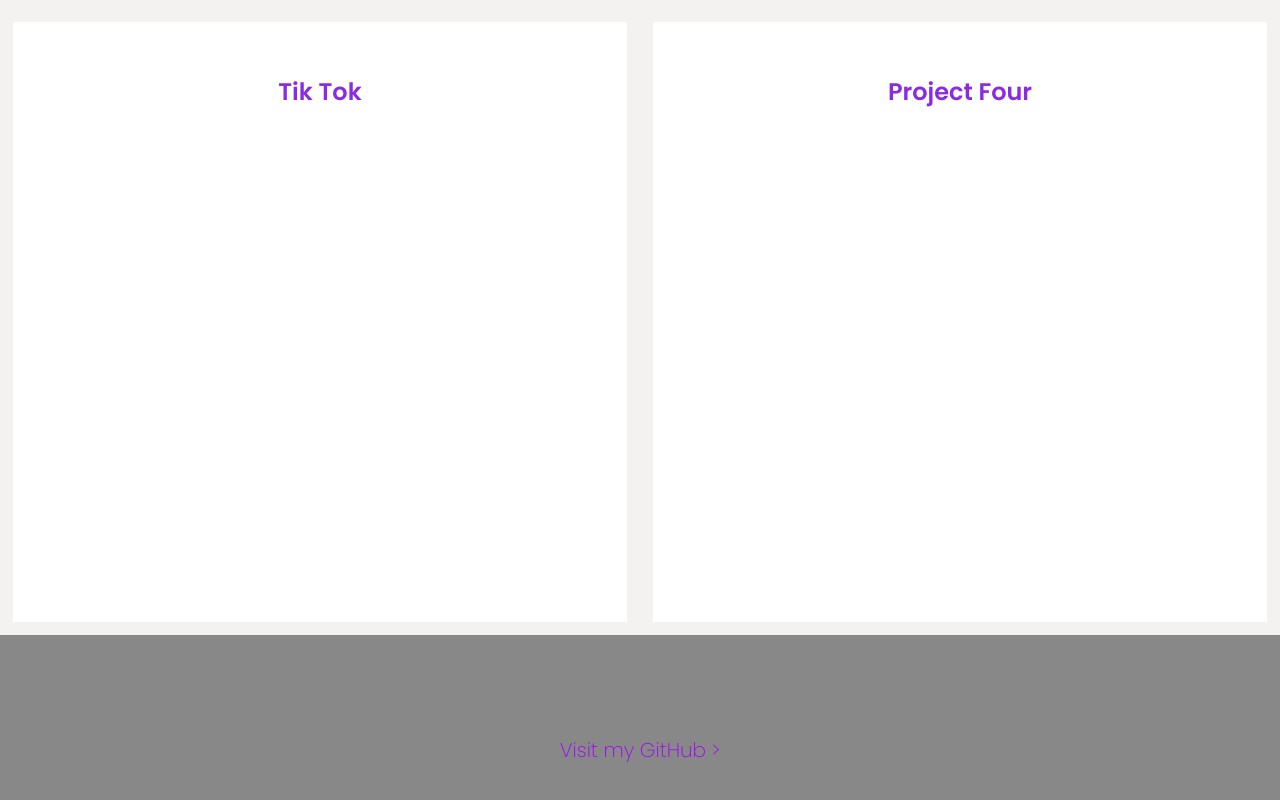
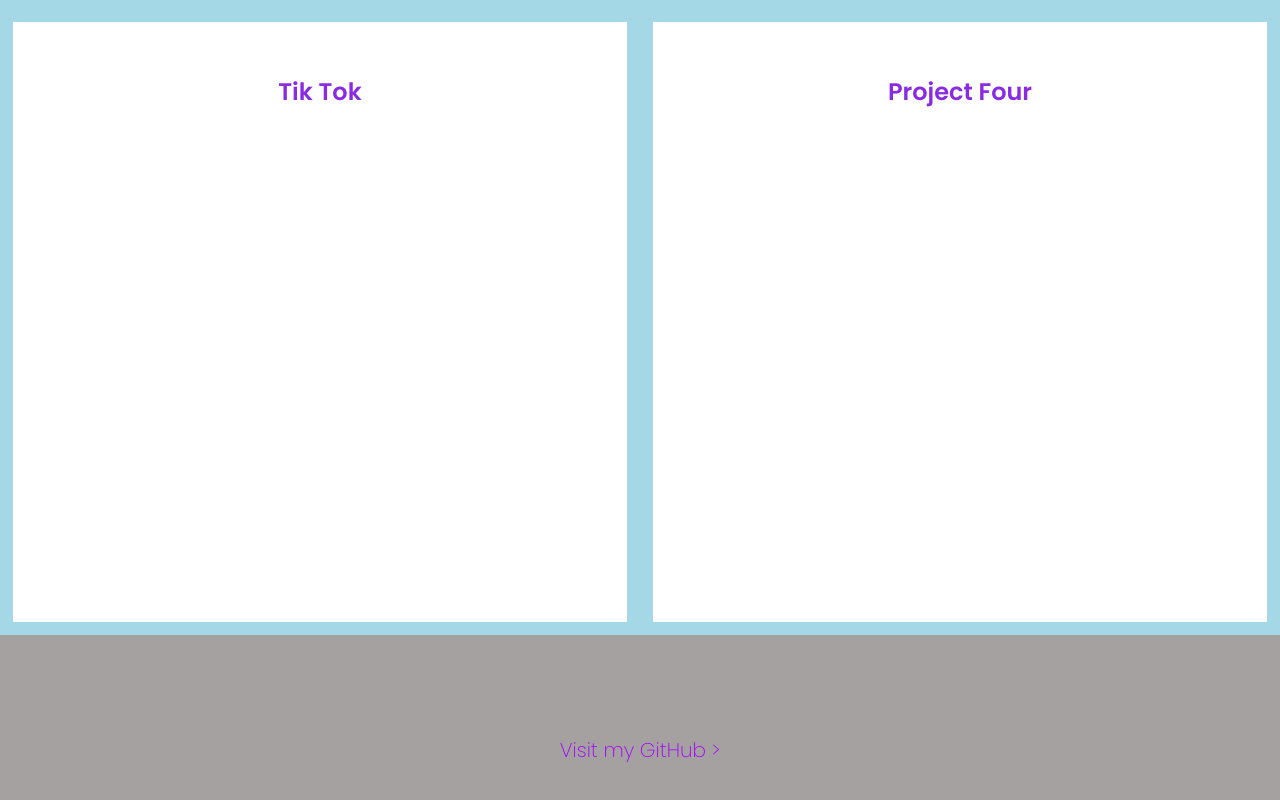
Before and after one commit to EmilyR21/Portfolio, a plain HTML site: page index.html in a window 1280 px wide. Shown: the part 1416-2216 px from the top of the page. Drawn offline with Linux system fonts and the light colour scheme; a script that the page names is missing.

Commit message:
Update styles.css

```diff
--- a/styles.css
+++ b/styles.css
@@ -4,7 +4,7 @@ body {
     transition: 0.3s;
     margin: 0;
     padding: 0;
-    background-color: rgb(244, 241, 241);
+    background-color: #a5d8e6;
     font-family: 'Poppins', sans-serif;
     color:rgb(57, 57, 57);
   }
@@ -236,7 +236,7 @@ body {
       display: flex;
       justify-content: center;
       padding: 100px 30px;
-      background-color: #888888;
+      background-color: #a6a1a1;
   }
 
   .dark footer {
```
